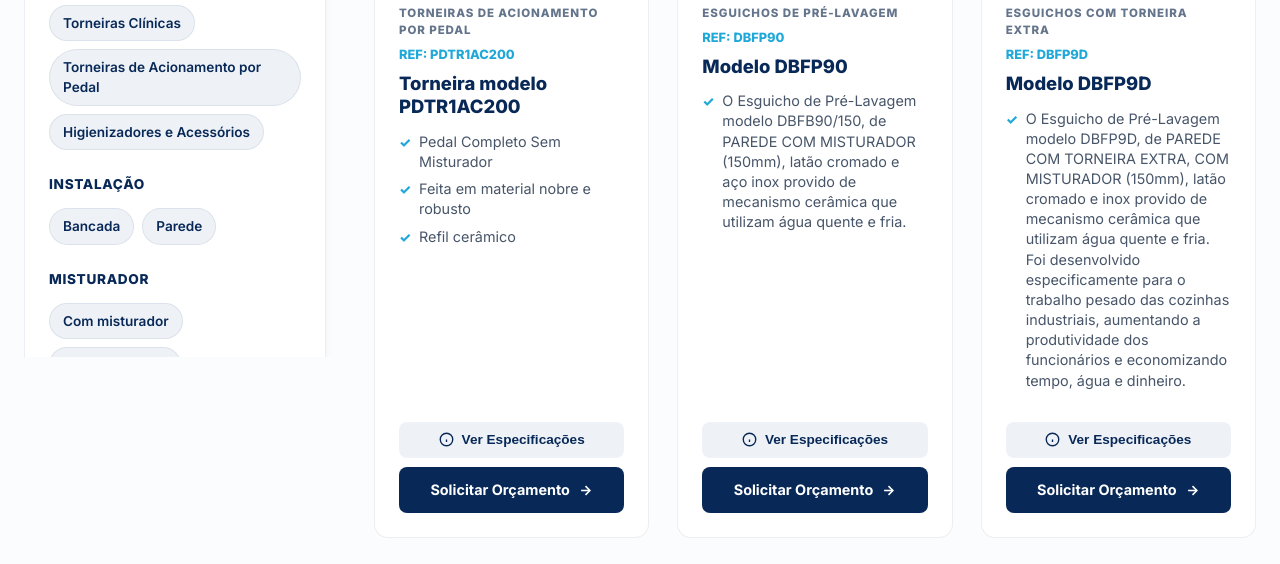
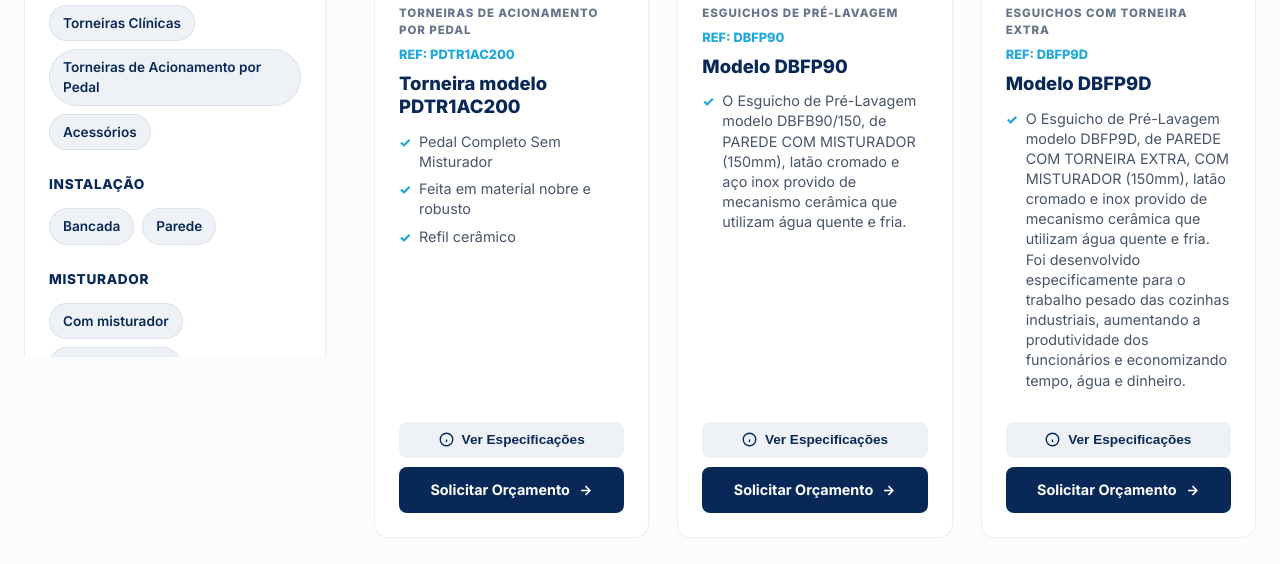
Before and after one commit to nands04/square, a plain HTML site: page shop.html in a window 1280 px wide. Shown: the part 1202-1766 px from the top of the page. Drawn offline with Linux system fonts and the light colour scheme.

Commit message:
refactor(catalog): rename category to Acessórios

```diff
--- a/products.js
+++ b/products.js
@@ -116,14 +116,14 @@ const products = [
   {
     id: "SPBICCH",
     name: "Modelo SPBICCH",
-    category: "Higienizadores e Acessórios",
+    category: "Acessórios",
     image: "images/SPBICCH.png",
     description: "Suporte e acessório modelo SPBICCH."
   },
   {
     id: "AV10L312",
     name: "Enrolador 12M",
-    category: "Higienizadores e Acessórios",
+    category: "Acessórios",
     image: "images/AV10L312.png",
     description: "GRUPO DE LAVAGEM PROTEGIDO COM ENROLADOR 12 METROS COM DUCHA ANTI-DERRAPANTE. Higienizador de Cozinha."
   },
@@ -141,63 +141,63 @@ const products = [
   {
     id: "SP300D",
     name: "Modelo SP300D",
-    category: "Higienizadores e Acessórios",
+    category: "Acessórios",
     image: "images/SP300D.png",
     description: "Bica em latão cromado referência SP300D."
   },
   {
     id: "SP250A",
     name: "Modelo SP250A",
-    category: "Higienizadores e Acessórios",
+    category: "Acessórios",
     image: "images/SP250A.png",
     description: "Bica em latão cromado referência SP250A."
   },
   {
     id: "RDTUBO",
     name: "Modelo RDTUBO",
-    category: "Higienizadores e Acessórios",
+    category: "Acessórios",
     image: "images/RDTUBO.png",
     description: "Cano em aço inox, com bica extra em latão cromado H.750 mm."
   },
   {
     id: "RDSTCP",
     name: "Modelo RDSTCP",
-    category: "Higienizadores e Acessórios",
+    category: "Acessórios",
     image: "images/RDSTCP.png",
     description: "Kit de fixação para parede aço inox. Parafusos de travamento."
   },
   {
     id: "RDFLX0B",
     name: "Modelo RDFLX0B",
-    category: "Higienizadores e Acessórios",
+    category: "Acessórios",
     image: "images/RDFLX0B.png",
     description: "Flexível FG 1/2 CR 1/2 CR com proteção UV e trança de aço inoxidável."
   },
   {
     id: "RDEVML",
     name: "Modelo RDEVML",
-    category: "Higienizadores e Acessórios",
+    category: "Acessórios",
     image: "images/RDEVML.png",
     description: "Cano em aço inox, com bica extra em latão cromado L.750 mm."
   },
   {
     id: "RDCPNB",
     name: "Modelo RDCPNB",
-    category: "Higienizadores e Acessórios",
+    category: "Acessórios",
     image: "images/RDCPNB.png",
     description: "Ducha aérea corpo em latão cromado, cabo emborrachado anti-derrapante, proteção anti-choque, gatilho manual com opção de travamento."
   },
   {
     id: "RDMOLXM",
     name: "Modelo RDMOLXM",
-    category: "Higienizadores e Acessórios",
+    category: "Acessórios",
     image: "images/RDMOLXM.png",
     description: "Mola e acessório de fixação modelo RDMOLXM."
   },
   {
     id: "RIC220",
     name: "Modelo RIC220",
-    category: "Higienizadores e Acessórios",
+    category: "Acessórios",
     image: "images/RIC220.png",
     description: "Registro em latão água quente ou fria, vedação em cerâmica, 1/4 de volta."
   },
@@ -353,21 +353,21 @@ const products = [
   {
     id: "AV10L3",
     name: "Enrolador 3M",
-    category: "Higienizadores e Acessórios",
+    category: "Acessórios",
     image: "images/AV10L3.png",
     description: "Grupo de lavagem protegido com enrolador 3 metros com ducha anti-derrapante. Higienizador de cozinha."
   },
   {
     id: "AV10L2",
     name: "Enrolador 3 Metros",
-    category: "Higienizadores e Acessórios",
+    category: "Acessórios",
     image: "images/AV10L2 – 3 METROS.png",
     description: "Grupo de lavagem protegido com enrolador 3 metros com ducha anti-derrapante. Higienizador de cozinha."
   },
   {
     id: "CANOPLA",
     name: "Canopla",
-    category: "Higienizadores e Acessórios",
+    category: "Acessórios",
     image: "images/CANOPLA.png",
     description: "Canopla acessório de fixação e acabamento."
   },
@@ -394,14 +394,14 @@ const products = [
   {
     id: "DUCHAMINIESGUICHO",
     name: "Ducha Mini Esguicho",
-    category: "Higienizadores e Acessórios",
+    category: "Acessórios",
     image: "images/DUCHA MINI ESGUICHO.png",
     description: "Ducha mini esguicho, acessório para sistemas de pré-lavagem."
   },
   {
     id: "02UVXA",
     name: "Modelo 02UVXA",
-    category: "Higienizadores e Acessórios",
+    category: "Acessórios",
     image: "images/02UVXA.png",
     description: "Kit de vedação: borracha de vedação, rosca de vedação e porca de vedação."
   },
--- a/shop.html
+++ b/shop.html
@@ -1264,7 +1264,7 @@
   <script>
     // Filter Configuration
     const filterConfig = [
-      { id: "category", title: "Categoria", options: ["Esguichos de Pré-Lavagem", "Esguichos com Torneira Extra", "Torneiras Industriais", "Torneiras Clínicas", "Torneiras de Acionamento por Pedal", "Higienizadores e Acessórios"] },
+      { id: "category", title: "Categoria", options: ["Esguichos de Pré-Lavagem", "Esguichos com Torneira Extra", "Torneiras Industriais", "Torneiras Clínicas", "Torneiras de Acionamento por Pedal", "Acessórios"] },
       { id: "instalacao", title: "Instalação", options: ["Bancada", "Parede"] },
       { id: "configuracao", title: "Misturador", options: ["Com misturador", "Sem misturador"] }
     ];
@@ -1281,7 +1281,7 @@
     // Render Quick Category Tabs
     function renderCategoryTabs() {
       const container = document.getElementById('categoryTabsContainer');
-      const categories = ["Todos", "Esguichos de Pré-Lavagem", "Esguichos com Torneira Extra", "Torneiras Industriais", "Torneiras Clínicas", "Torneiras de Acionamento por Pedal", "Higienizadores e Acessórios"];
+      const categories = ["Todos", "Esguichos de Pré-Lavagem", "Esguichos com Torneira Extra", "Torneiras Industriais", "Torneiras Clínicas", "Torneiras de Acionamento por Pedal", "Acessórios"];
 
       container.innerHTML = categories.map(cat => `
         <button class="category-tab ${state.selectedCategoryTab === cat ? 'active' : ''}" data-cat="${cat}">
```
